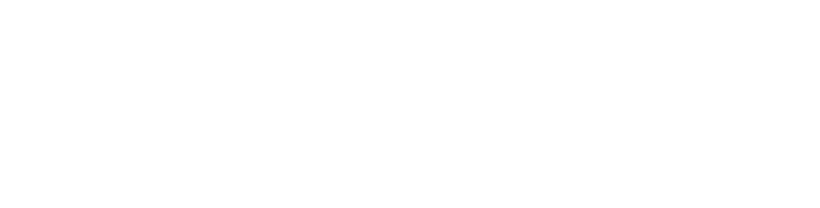
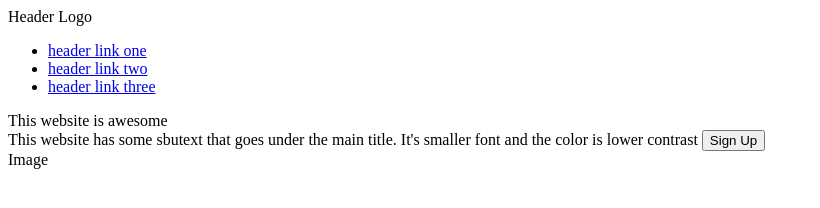
Before and after one commit to JohnRan24/landing-page, a plain HTML site: page index.html in a window 1280 px wide. Shown: the whole page, without its empty margins (0-820 px from the left). Drawn offline with Linux system fonts and the light colour scheme.

Commit message:
Added the header and first section on index.html

```diff
--- a/index.html
+++ b/index.html
@@ -3,9 +3,28 @@
 <head>
     <meta charset="UTF-8">
     <meta name="viewport" content="width=device-width, initial-scale=1.0">
-    <title>Document</title>
+    <title>Landing Page</title>
 </head>
 <body>
-
+    <div class="header">
+        Header Logo
+        <div class="right-links">
+            <ul>
+                <li><a href="#">header link one</a></li>
+                <li><a href="#">header link two</a></li>
+                <li><a href="#">header link three</a></li>
+            </ul>
+        </div>
+    </div>
+    <div class="first-section">
+        <div class="intro">
+            This website is awesome<br>
+            This website has some sbutext that goes under the main title. It's smaller font and the color is lower contrast
+            <button class="sign-up">Sign Up</button>
+        </div>
+        <div class="image">
+            Image
+        </div>
+    </div>
 </body>
 </html>
```
